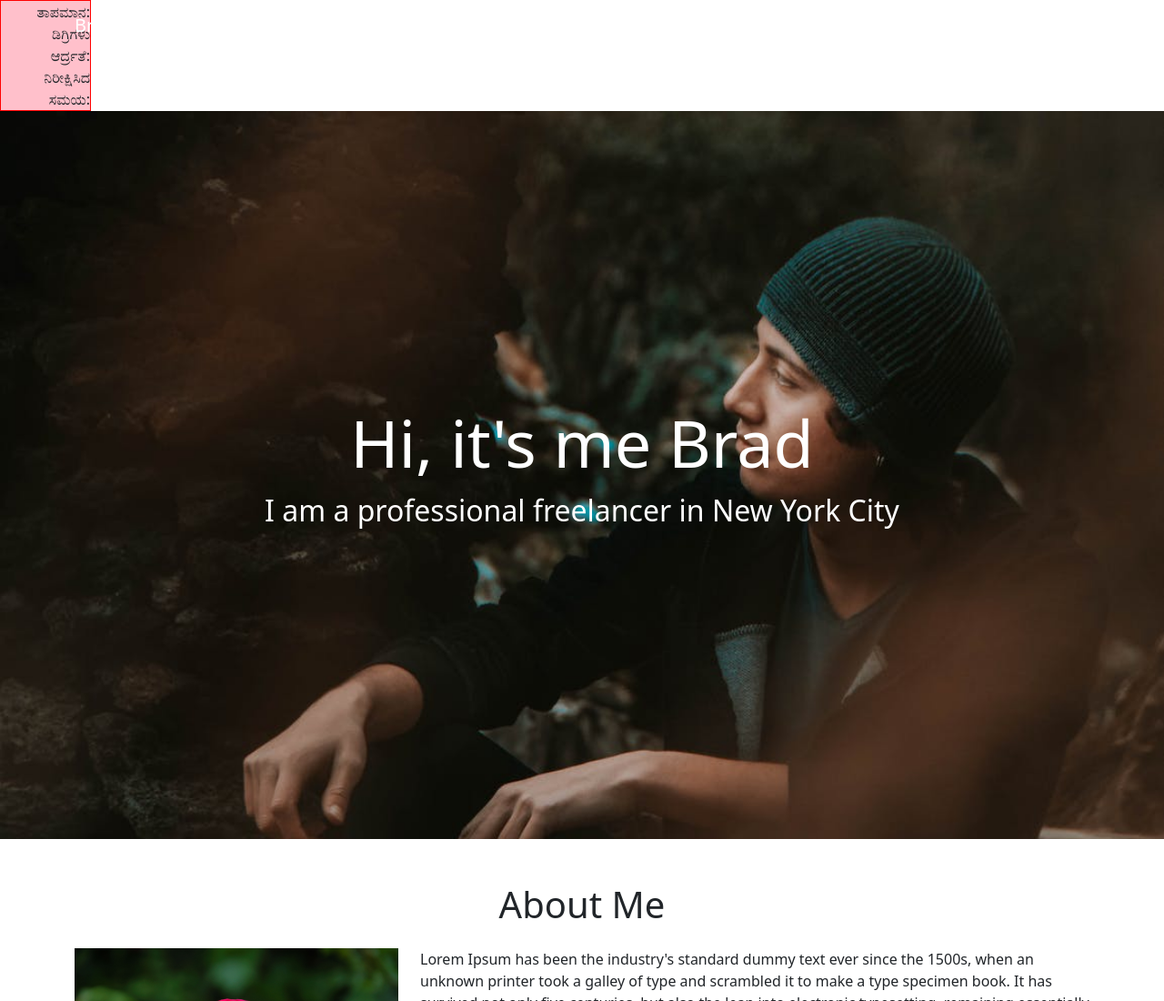
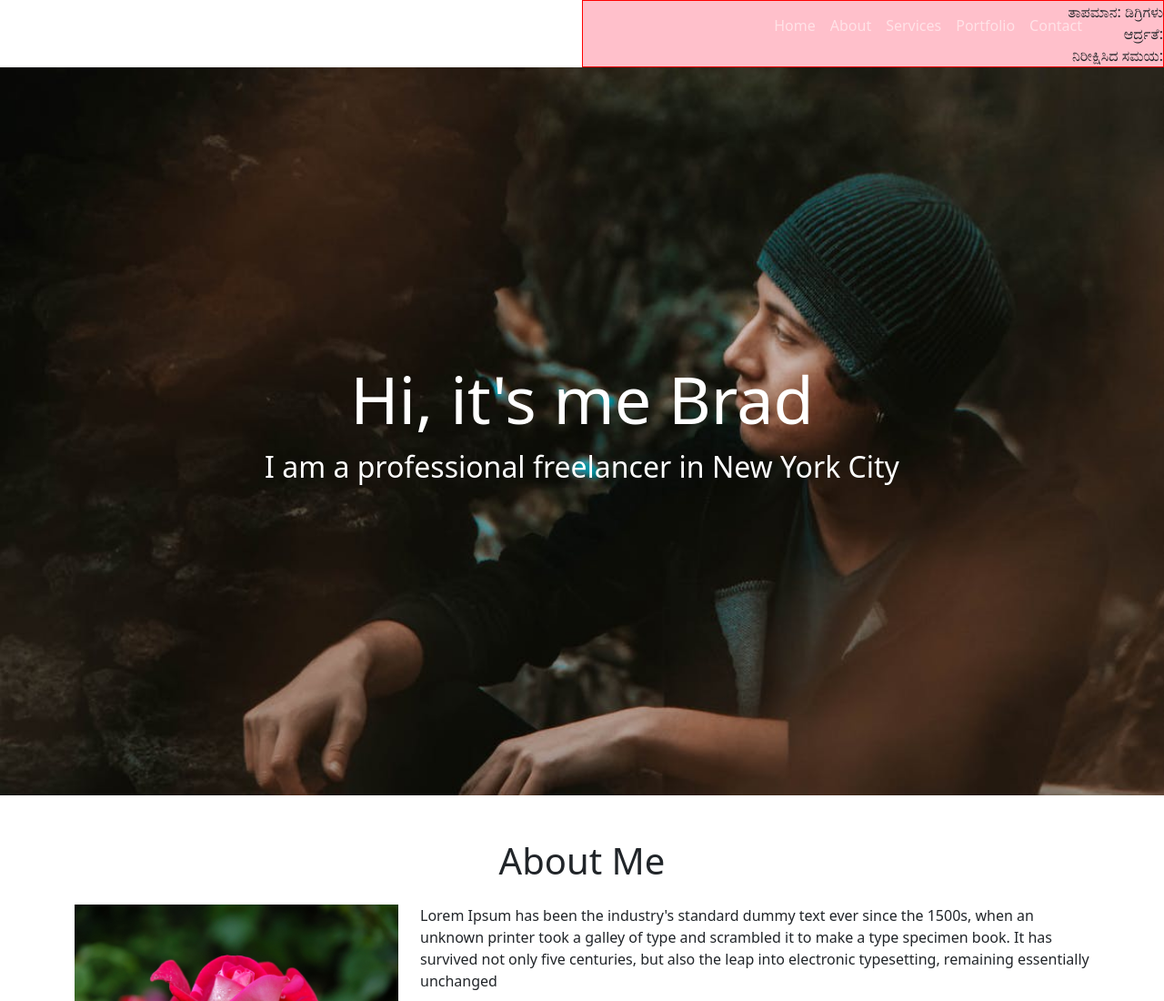
Before and after one commit to sudheeksharaju/sudheekshaportfolio1, a plain HTML site: page index.html in a window 1280 px wide. Shown: the top 1100 px of the page at 91% size. Drawn offline with nearby package versions, Linux system fonts and the light colour scheme; no server answers.

Commit message:
Update index.html
updated styles

```diff
--- a/index.html
+++ b/index.html
@@ -13,14 +13,14 @@
   <script src="https://kit.fontawesome.com/31149d48b0.js" crossorigin="anonymous"></script>
   <style>
     #wdOut{
-      diplay:flex;
+      display:flex;
       justify-content:flex-end;
     }
       #wd{
       text-align:right;
       border:1px solid red;
       background-color:pink;
-      width:100px;
+      width:50%;
     }
   </style>
 </head>
```
